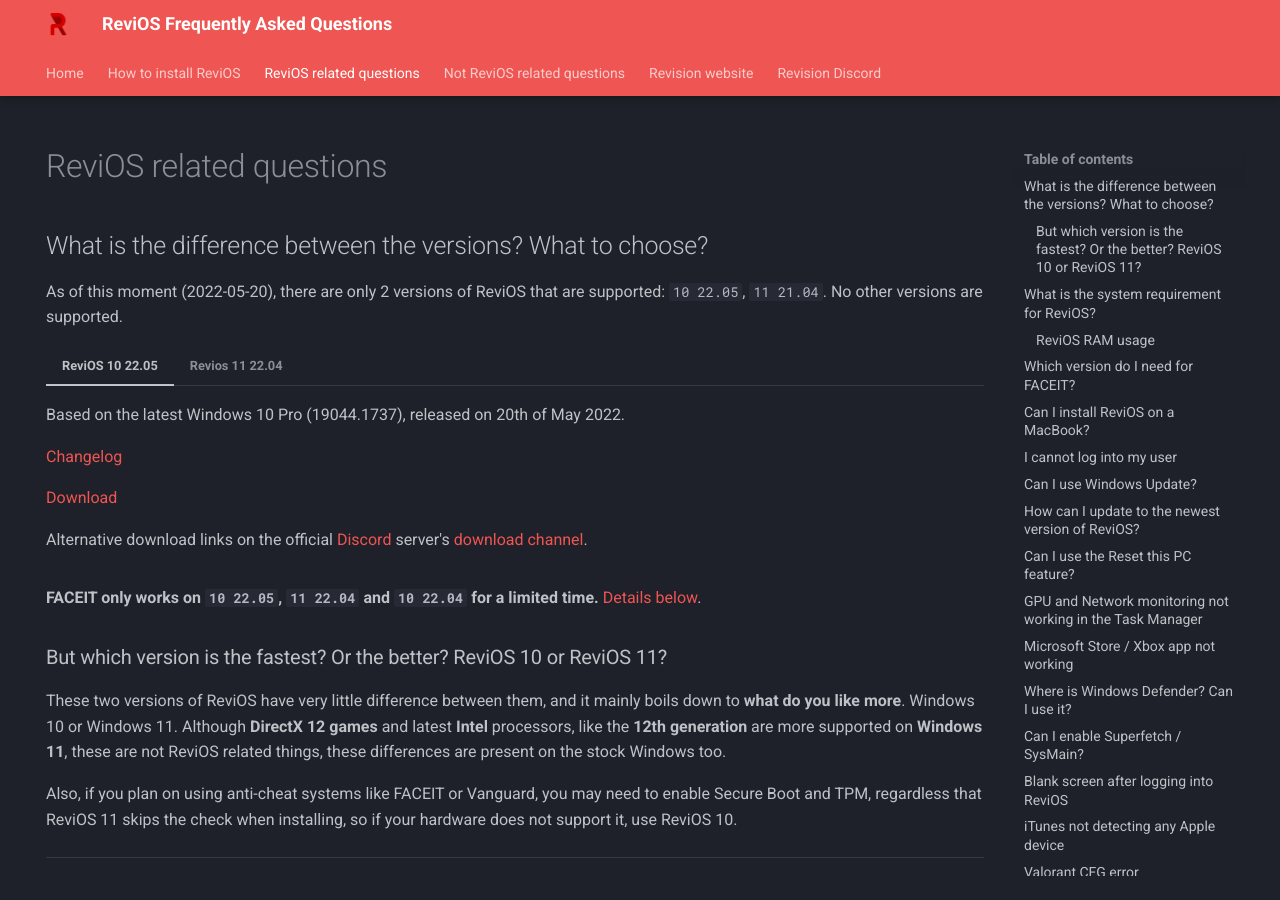
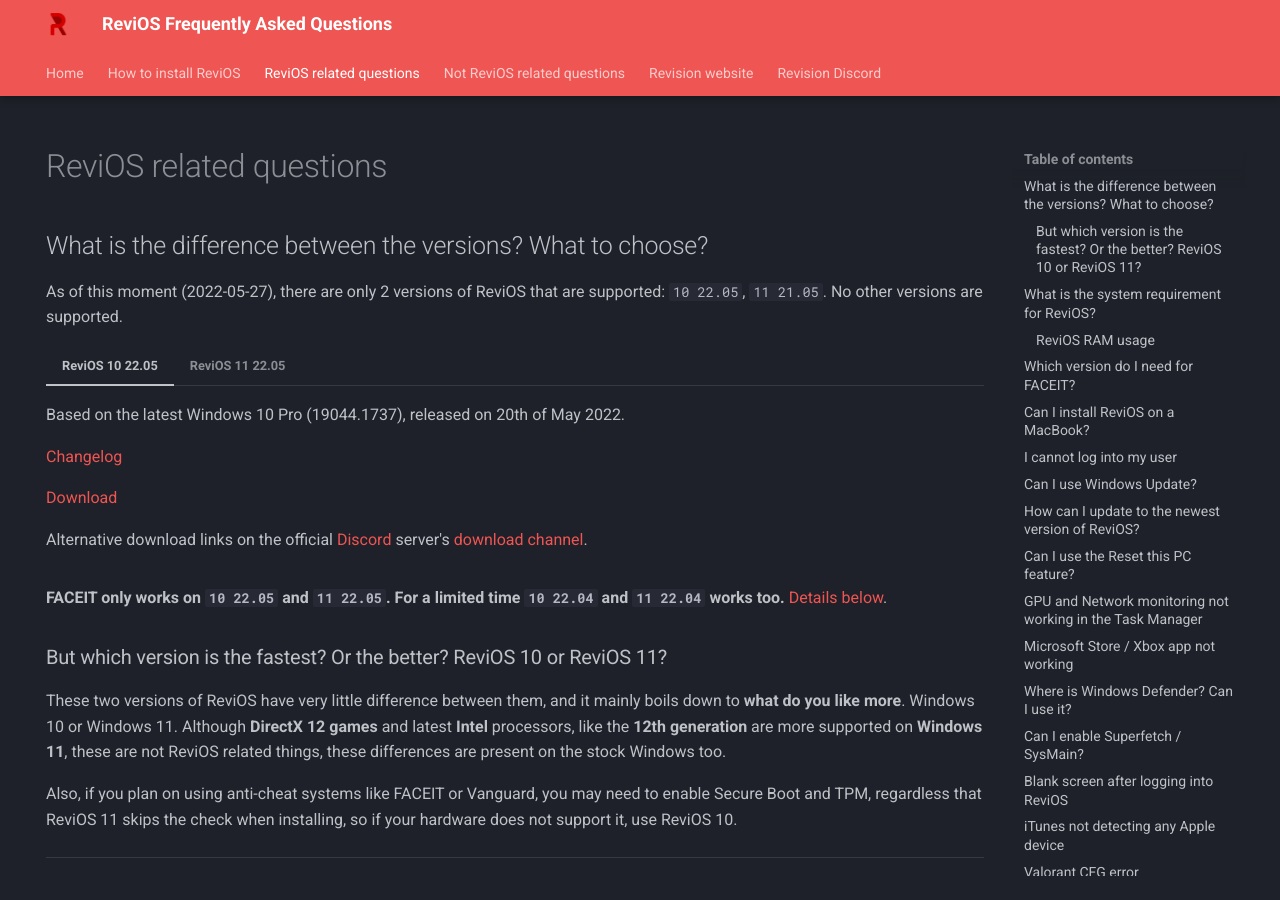
Before and after one commit to dkovacs24/ReviOS_faq, an MkDocs documentation site: the page built from docs/related.md, in a window 1280 px wide and 900 px high. Built offline with MkDocs 1.6.1 and Material for MkDocs 9.7.7, drawn with Linux system fonts in a browser that asks for light colours; some of the changed text lies outside the part shown.

Commit message:
new revios version

```diff
--- a/docs/related.md
+++ b/docs/related.md
@@ -13,31 +13,31 @@
 
 ## What is the difference between the versions? What to choose?
 
-As of this moment (2022-05-20), there are only 2 versions of ReviOS that are supported: `10 22.05`, `11 21.04`. No other versions are supported.
+As of this moment (2022-05-27), there are only 2 versions of ReviOS that are supported: `10 22.05`, `11 21.05`. No other versions are supported.
 
 === "ReviOS 10 22.05"
 
     Based on the latest Windows 10 Pro (19044.1737), released on 20th of May 2022.
 
-    [Changelog](https://www.revi.cc/revios/download/changelog#h.5m29vb11epyy){target=_blank}
+    [Changelog](https://www.revi.cc/revios/download/changelog#h.pektfqjptiza){target=_blank}
 
     [Download](https://www.revi.cc/revios/download#h.vxvav5mpn4w){target=_blank}
 
     Alternative download links on the official [Discord](https://discord.gg/962y4pU){target=_blank} server's [download channel](https://discord.com/channels/619835916139364383/658369065110339640/977581424125313087){target=_blank}.
 
 
-=== "Revios 11 22.04"
+=== "ReviOS 11 22.05"
 
-    Based on the latest Windows 11 Pro (22000.651), released on 19th of April 2022.
+    Based on the latest Windows 11 Pro (22000.708), released on 27th of May 2022.
 
-    [Changelog](https://www.revi.cc/revios/download/changelog#h.rhpiak7lkjq1){target=_blank}
+    [Changelog](https://www.revi.cc/revios/download/changelog#h.5m29vb11epyy){target=_blank}
 
     [Download](https://www.revi.cc/revios/download#h.kwa7bvvnrtc9){target=_blank}
 
-    Alternative download links on the official [Discord](https://discord.gg/962y4pU){target=_blank} server's [download channel](https://discord.com/channels/619835916139364383/658369065110339640/965855822372569099){target=_blank}.
+    Alternative download links on the official [Discord](https://discord.gg/962y4pU){target=_blank} server's [download channel](https://discord.com/channels/619835916139364383/658369065110339640/979681610469363752){target=_blank}.
 
 
-**FACEIT only works on `10 22.05`, `11 22.04` and `10 22.04` for a limited time.** [Details below](#which-version-do-i-need-for-faceit).
+**FACEIT only works on `10 22.05` and `11 22.05`. For a limited time `10 22.04` and `11 22.04` works too.** [Details below](#which-version-do-i-need-for-faceit).
 
 ### But which version is the fastest? Or the better? ReviOS 10 or ReviOS 11?
 
@@ -57,12 +57,12 @@
 ### ReviOS RAM usage
 
 | Total RAM Capacity | Max Usage                       | Actual Available Amount |
-| ------------------ | ------------------------------- | ------------------------- |
-| 2 GB               | 1.1 GB down to 0.9, 1.4 GB peak | 600 MB to 1.1 GB          |
-| 4 GB               | 0.8 GB                          | 3.2 GB                    |
-| 8 GB               | 1 GB                            | 7 GB                      |
-| 16 GB              | 1 GB                            | 15 GB                     |
-| 24 GB              | 1.3 GB                          | 22.7 GB                   |
+| ------------------ | ------------------------------- | ----------------------- |
+| 2 GB               | 1.1 GB down to 0.9, 1.4 GB peak | 600 MB to 1.1 GB        |
+| 4 GB               | 0.8 GB                          | 3.2 GB                  |
+| 8 GB               | 1 GB                            | 7 GB                    |
+| 16 GB              | 1 GB                            | 15 GB                   |
+| 24 GB              | 1.3 GB                          | 22.7 GB                 |
 
 Tested on a fresh installation of ReviOS 10 22.01, in VirtualBox, on AMD Ryzen 5900X.
 
@@ -72,7 +72,7 @@
 
 ## Which version do I need for FACEIT?
 
-As of this moment (2022-05-20), FACEIT only works on the `10 22.05` and `11 22.04` versions. The `10 22.04` build is FACEIT compatible for a limited, although we do not support it anymore.
+As of this moment (2022-05-27), FACEIT only works on the `10 22.05` and `11 22.05` versions. The `10 22.04` and `11 22.05` builds are FACEIT compatible for a limited, although we do not support those anymore.
 
 If you are using one of these versions, and still cannot use FACEIT, since the release of that version probably another update was released by Microsoft, which is required by FACEIT. A new build of ReviOS will be released soon.
 
```
